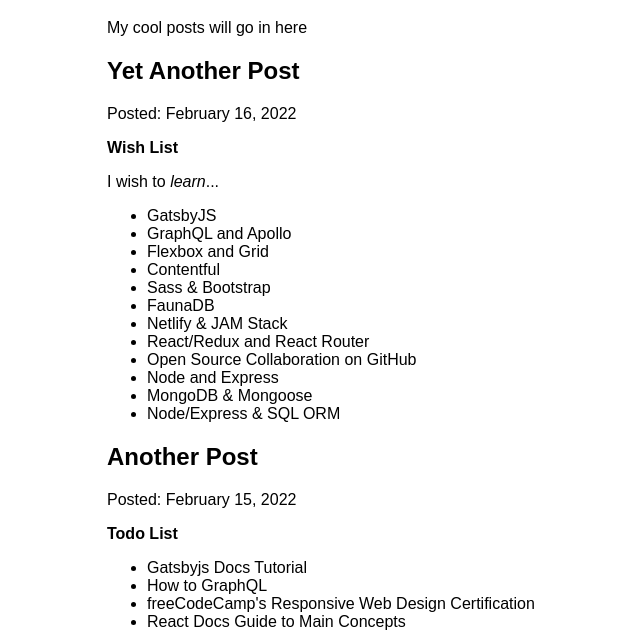
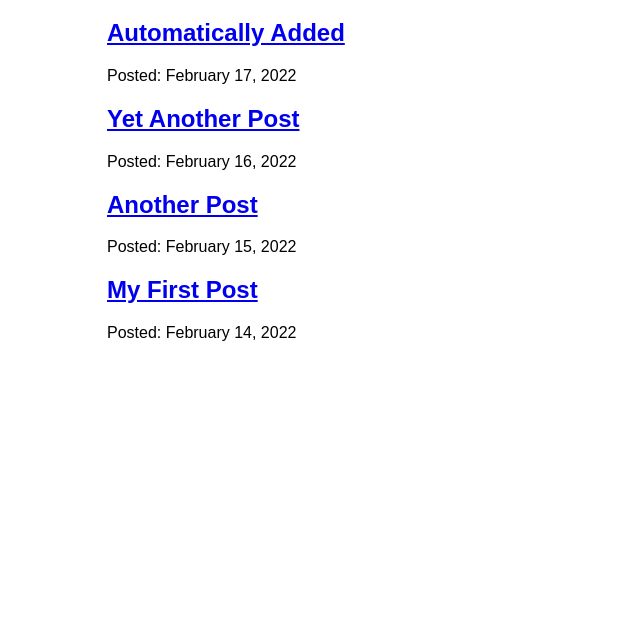
Before and after one commit to sergio-ortiz/my-first-gatsby-site, a Gatsby site: page /blog in a window 1280 px wide. Shown: the part 157-800 px from the top of the page, without its empty margins (283-923 px from the left). Built offline with nearby package versions, Linux system fonts and the light colour scheme; Gatsby itself is replaced by a stand-in of ours.

Commit message:
Finished Gatsby Tutorial Part 6

```diff
--- /dev/null
+++ b/blog/automatically-added.mdx
@@ -0,0 +1,6 @@
+---
+  title: "Automatically Added"
+  date: 2022-02-17
+---
+
+This post was automatically added!
--- a/src/pages/blog.js
+++ b/src/pages/blog/index.js
@@ -1,23 +1,18 @@
 import React from "react";
-import { graphql } from "gatsby";
-import { MDXRenderer } from "gatsby-plugin-mdx";
-import Layout from "../components/layout";
+import { graphql, Link } from "gatsby";
+import Layout from "../../components/layout";
 
 const BlogPage = ({ data }) => {
   const posts = data.allMdx.nodes.map((node) => (
-    <article key={node.id}>
-      <h2>{node.frontmatter.title}</h2>
+    <div key={node.id}>
+      <h2>
+        <Link to={"./" + node.slug}>{node.frontmatter.title}</Link>
+      </h2>
       <p>Posted: {node.frontmatter.date}</p>
-      <MDXRenderer>{node.body}</MDXRenderer>
-    </article>
+    </div>
   ));
 
-  return (
-    <Layout pageTitle="My Blog Posts">
-      <p>My cool posts will go in here</p>
-      {posts}
-    </Layout>
-  );
+  return <Layout pageTitle="My Blog Posts">{posts}</Layout>;
 };
 
 export const query = graphql`
@@ -29,7 +24,7 @@ export const query = graphql`
           date(formatString: "MMMM D, YYYY")
         }
         id
-        body
+        slug
       }
     }
   }
```
Also changed, not shown: src/pages/blog/{mdx.slug}.js (added, +25 -0 lines).
